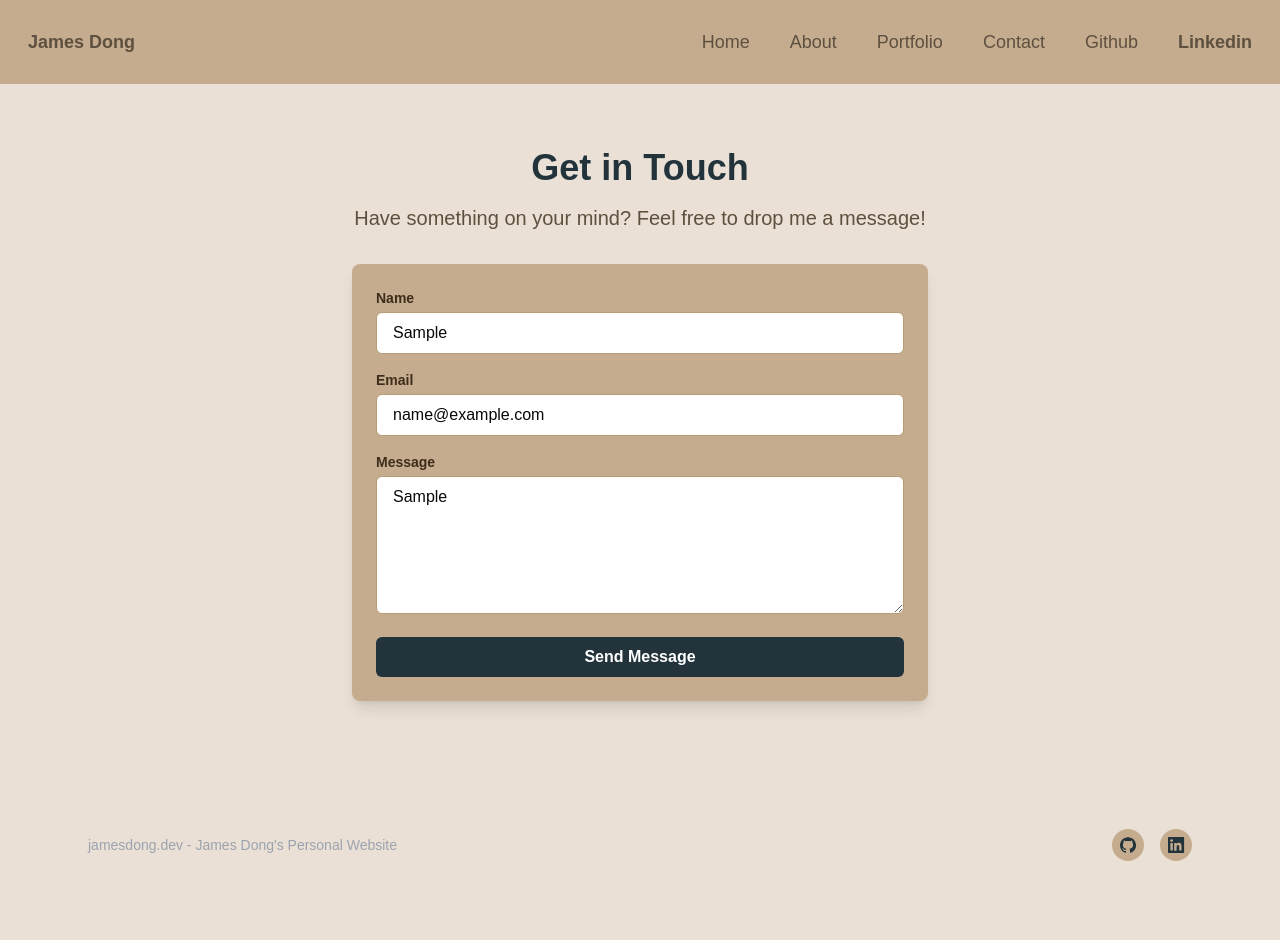
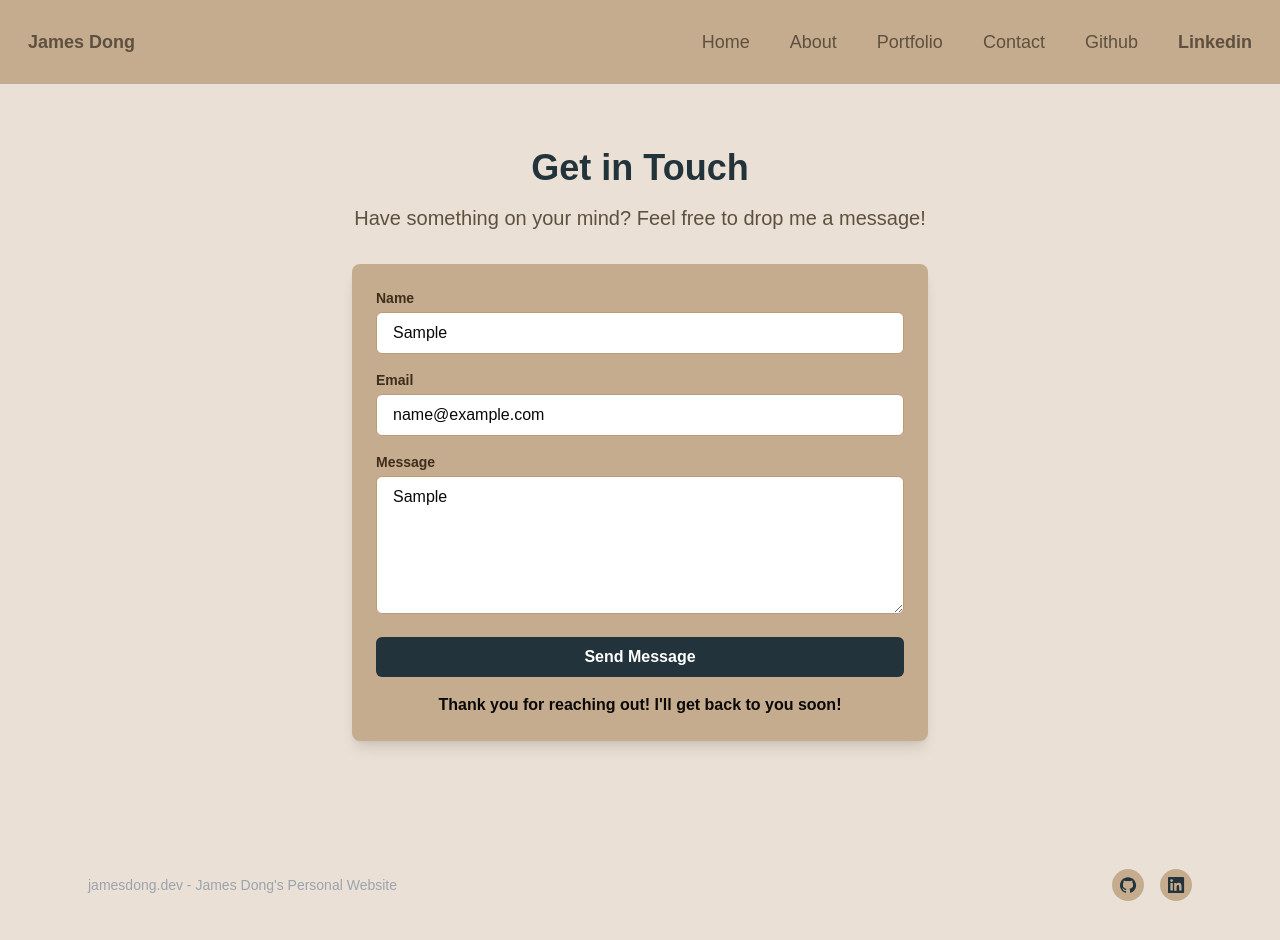
Before and after one commit to jamesjd210/james-dong-portfolio, a Next.js app: page /contact in a window 1280 px wide. Both pictures are taken after typing "Sample", "name@example.com", "Sample" into the empty fields and a click on the button "Send Message". Shown: the top 940 px of the page. Built offline with nearby package versions, Linux system fonts and the light colour scheme.

Commit message:
contact fomr submit confirm

```diff
--- a/src/app/contact/page.tsx
+++ b/src/app/contact/page.tsx
@@ -6,6 +6,7 @@ export default function Contact() {
 
   function handleSubmit(event : SyntheticEvent<HTMLFormElement | HTMLTextAreaElement>) {
     event.preventDefault();
+    setFormSubmitted(true);
     console.log(formData)
 
   }
@@ -16,6 +17,7 @@ export default function Contact() {
       ...previousData,
       [name] : value,
     }))
+    setFormSubmitted(false);
   }
 
   const [formData, setFormData] = useState<ContactForm>({
@@ -23,6 +25,8 @@ export default function Contact() {
     email :"",
     message : ""
   });
+
+  const [formSubmitted, setFormSubmitted] = useState<boolean>(false)
   return (
     <section className="bg-background py-12 px-6 md:py-16">
       <div className="max-w-4xl mx-auto text-center">
@@ -36,7 +40,7 @@ export default function Contact() {
 
       {/* Contact Form */}
       <div className="mt-8 max-w-xl mx-auto bg-tan-500 p-6 rounded-lg shadow-lg">
-        <form id="contact-form" action="/contact-success" method="POST" onSubmit={handleSubmit}>
+        <form id="contact-form" method="POST" onSubmit={handleSubmit}>
           <div className="mb-4">
             <label htmlFor="name" className="block text-sm font-semibold text-brown-700">
               Name
@@ -83,6 +87,18 @@ export default function Contact() {
             Send Message
           </button>
         </form>
+        <>
+          {
+            formSubmitted && (
+              <div className="text-center w-full mt-4">
+                <p className="font-bold">
+                  Thank you for reaching out! I&apos;ll get back to you soon!
+                </p>
+
+              </div>
+            )
+          }
+        </>
       </div>
     </section>
   );
```
